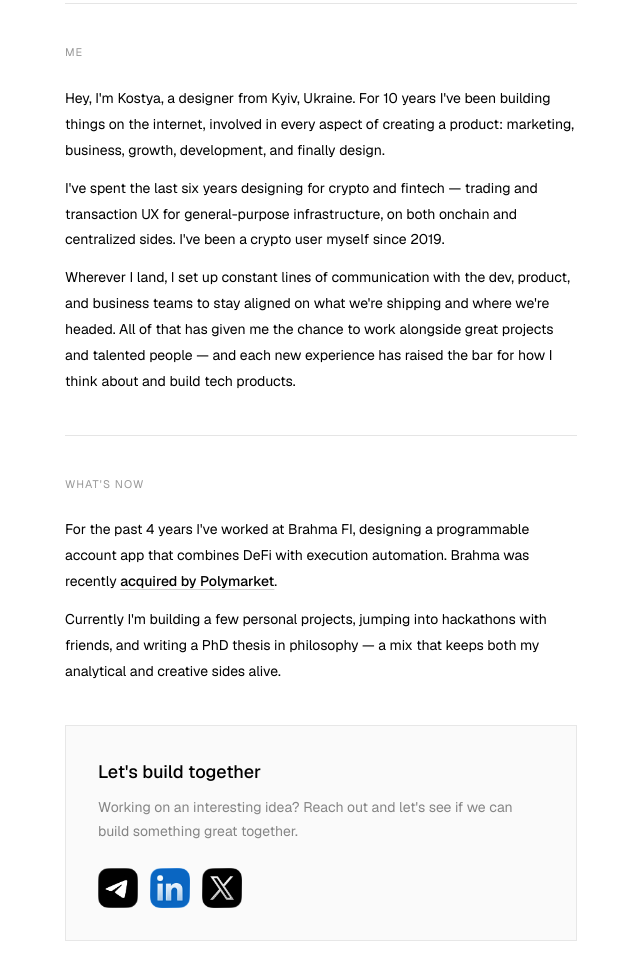
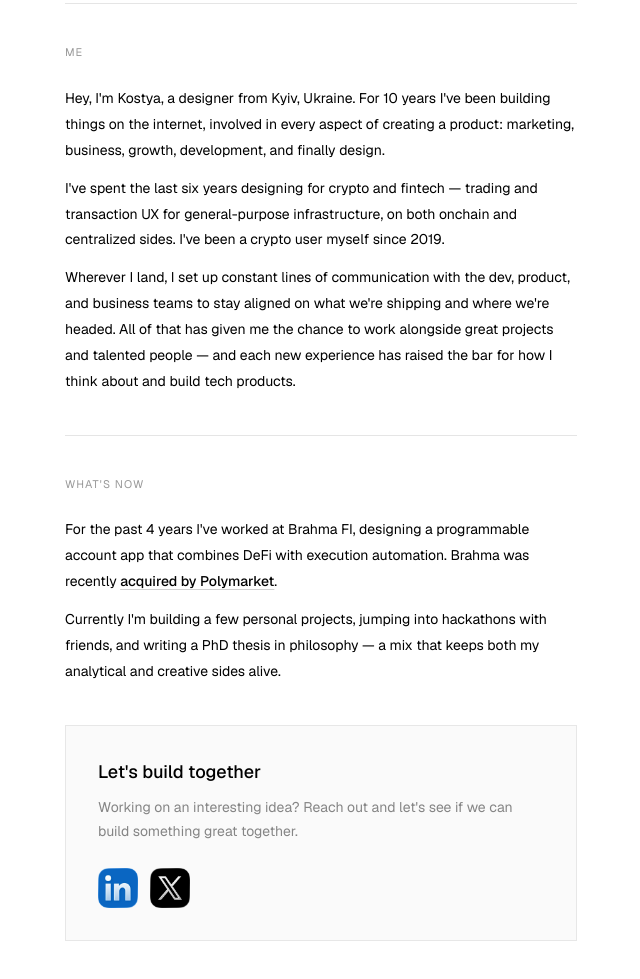
Before and after one commit to 0xRoark/Kostya0x, a plain HTML site: page about.html in a window 1280 px wide. Shown: the part 177-1156 px from the top of the page, without its empty margins (319-959 px from the left). Drawn offline with nearby package versions, Linux system fonts and the light colour scheme.

Commit message:
Add files via upload

```diff
--- a/about.html
+++ b/about.html
@@ -78,9 +78,6 @@
       <h2 class="cta-heading">Let's build together</h2>
       <p class="cta-desc">Working on an interesting idea? Reach out and let's see if we can build something great together.</p>
       <div class="cta-links">
-        <a href="https://t.me/kostya0x" target="_blank" rel="noopener" aria-label="Telegram">
-          <img src="assets/images/app-telegram.png" alt="Telegram" width="40" height="40">
-        </a>
         <a href="https://linkedin.com/in/kostya-suspitsyn/" target="_blank" rel="noopener" aria-label="LinkedIn">
           <img src="assets/images/app-linkedin.png" alt="LinkedIn" width="40" height="40">
         </a>
```
Also changed, not shown: index.html (+0 -4 lines), 1 other file.
